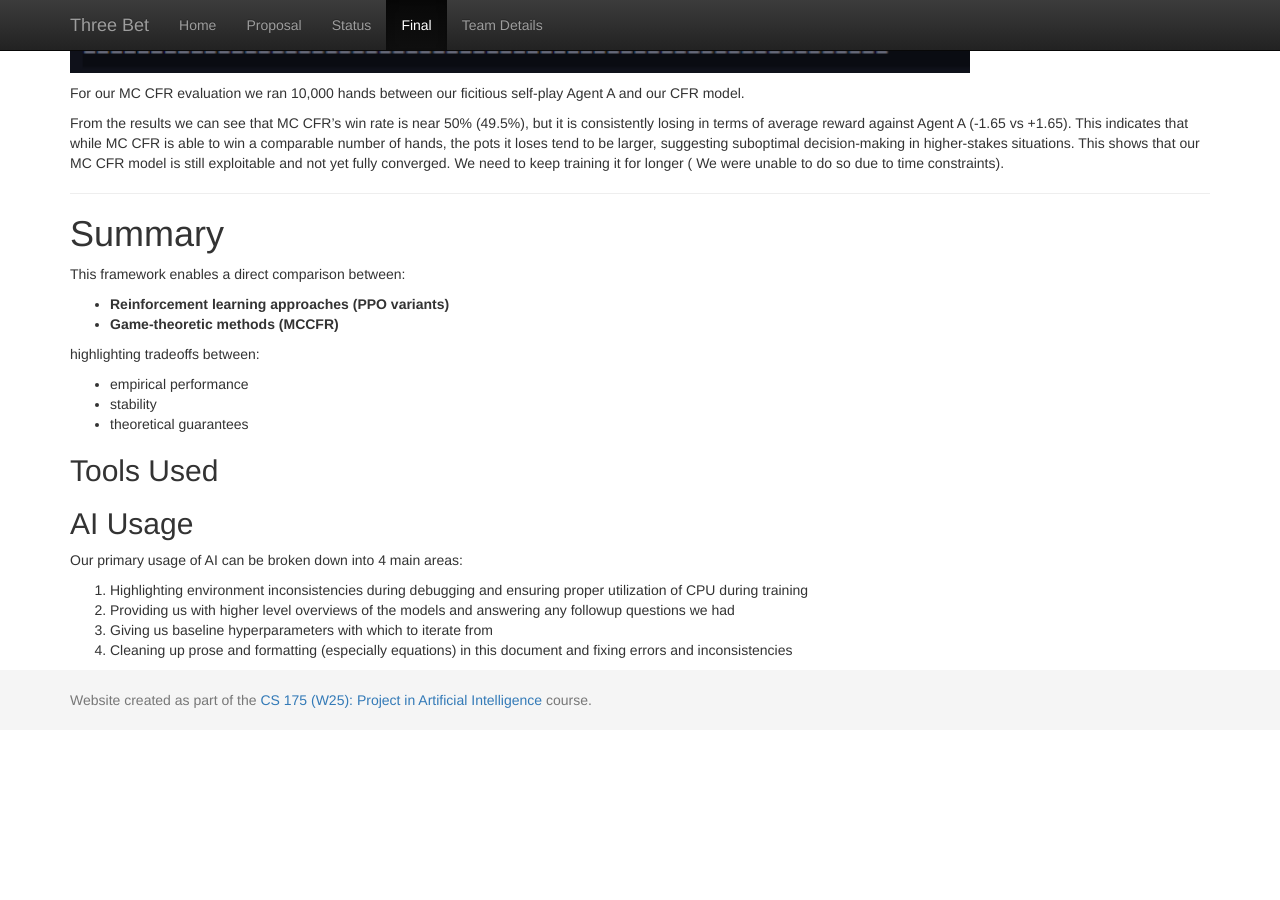
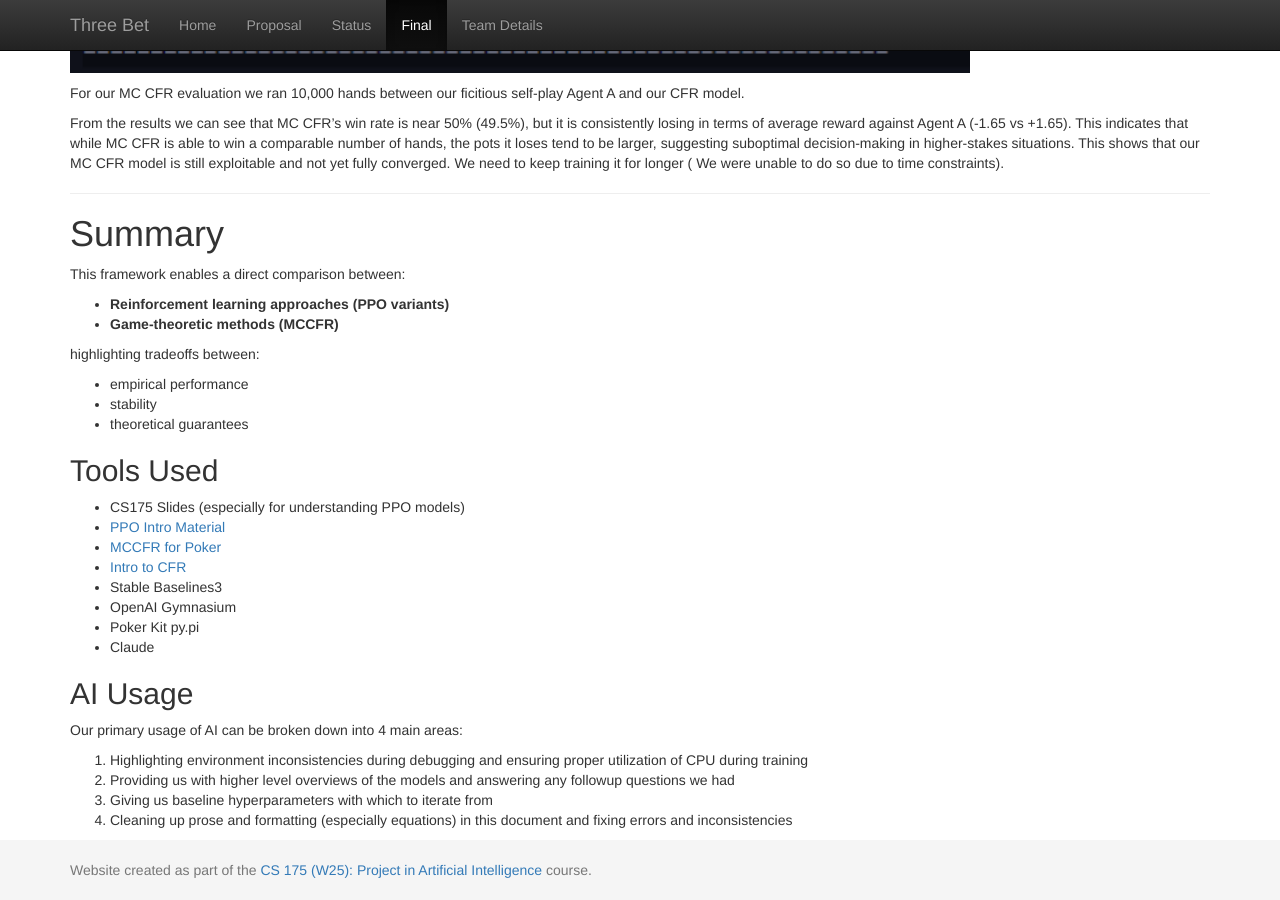
Before and after one commit to AdithyaBollu/Group42-Three-Bet, a Jekyll site: the page built from docs/final.md, in a window 1280 px wide and 900 px high, scrolled down 8149 px. Built offline with Jekyll 4.4.1, drawn with Linux system fonts in a browser that asks for light colours; formulas are drawn with MathJax 3; before the commit the page ends 8879 px from its top, so only the background shows below that.

Commit message:
tools used
Added tools and AI usage sections to the documentation.

```diff
--- a/docs/final.md
+++ b/docs/final.md
@@ -342,6 +342,15 @@ highlighting tradeoffs between:
 
 
 ## Tools Used
+- CS175 Slides (especially for understanding PPO models)
+- [PPO Intro Material](https://www.youtube.com/watch?v=5P7I-xPq8u8)
+- [MCCFR for Poker](https://www.youtube.com/watch?v=iU14jOue9Dk)
+- [Intro to CFR](https://www.youtube.com/watch?v=ygDt_AumPr0)
+- Stable Baselines3
+- OpenAI Gymnasium
+- Poker Kit py.pi
+- Claude
+
 
 ## AI Usage
 Our primary usage of AI can be broken down into 4 main areas:
```
